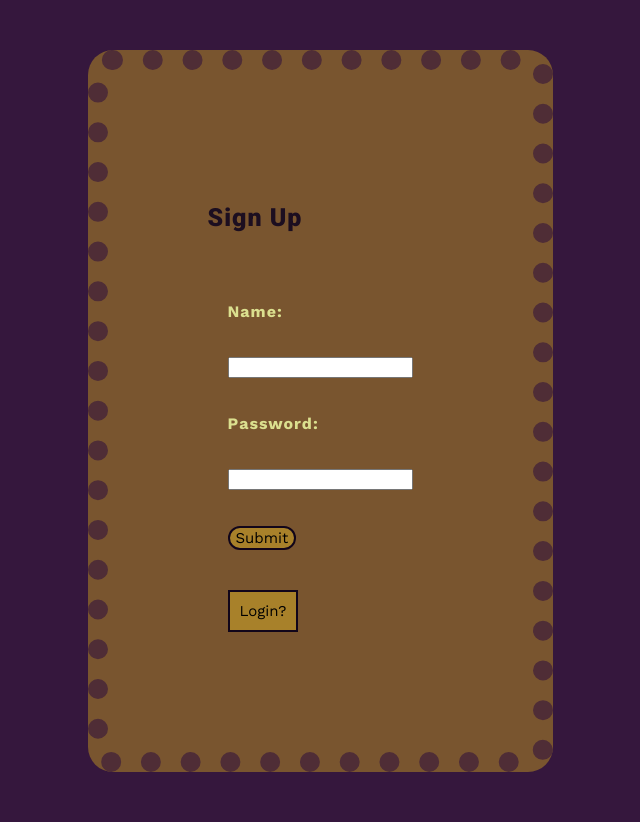
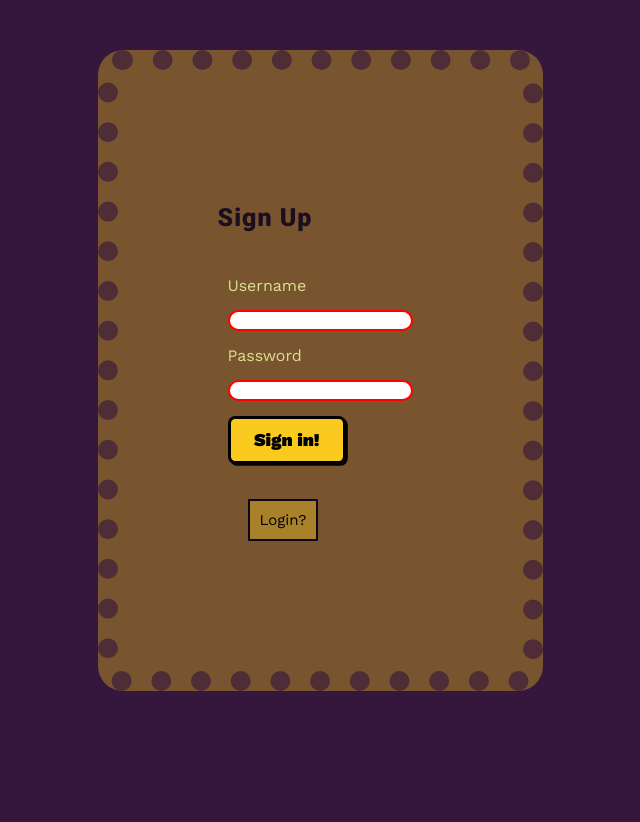
Before and after one commit to defnotafunction/FilmExplorer, a Flask app: page /sign-up in a window 1280 px wide. Shown: the part 130-952 px from the top of the page, without its empty margins (320-960 px from the left). After the commit the page ends 821 px from the top, so only its background shows below. Run offline with Flask 3, Linux system fonts and the light colour scheme.

Commit message:
Integrate form handling and styling for user login and media search
Introduce Flask-WTF for form management, update main.py to use form objects for login, signup, and search, modify browse.html and login.html to render these forms, and add CSS for form styling.

Replit-Commit-Author: Agent
Replit-Commit-Session-Id: d65c3b7e-c2df-40d4-8d8e-a972e33a0c86
Replit-Commit-Checkpoint-Type: full_checkpoint
Replit-Commit-Event-Id: 60d4afbe-fa91-4a4f-8abe-6b7fb590d88b
Replit-Commit-Screenshot-Url: https://storage.googleapis.com/screenshot-production-us-central1/6ee49c1b-52ed-4251-8db3-b2e294721e56/d65c3b7e-c2df-40d4-8d8e-a972e33a0c86/Zcxuno1
Replit-Helium-Checkpoint-Created: true

```diff
--- a/main.py
+++ b/main.py
@@ -1,7 +1,10 @@
 from flask import Flask, render_template, request, redirect, url_for
-import json
 from itertools import chain
 from findingmediaheckyeah import MediaRecommender, search_for_show, get_media_from_id, search_for_movie
+from flask_wtf import FlaskForm
+from wtforms import StringField, PasswordField, SubmitField
+from wtforms.validators import DataRequired, Length
+
 app = Flask(__name__)
 app.config['SECRET_KEY'] = 'dev-secret'
 #with open('CodeCanvas/userdata.json') as data:
@@ -16,9 +19,24 @@ def end_app(username):
     # save_user_data(user_data)
     pass
 
+class SignInForm(FlaskForm):
+    username = StringField('Username', validators=[DataRequired('Username needed!'), Length(min=5)])
+    password = PasswordField('Password', validators=[DataRequired('Password needed!'), Length(min=5)])
+    submit = SubmitField('Sign in!')
+
+class LoginForm(FlaskForm):
+    username = StringField('Username', validators=[DataRequired('Username needed!')])
+    password = PasswordField('Password', validators=[DataRequired('Password needed!')])
+    submit = SubmitField('Log in!')
+
+class Searchbar(FlaskForm):
+    query = StringField('Search!', validators=[DataRequired()])
+    search_button = SubmitField('🔍')
+
 queries = []
 recommender = MediaRecommender()
 logged_in = False
+
 @app.route('/home')
 @app.route('/')
 def home():
@@ -34,18 +52,20 @@ def find():
 
 @app.route('/browse', methods=['GET', 'POST'])
 def browse():
+    search_form = Searchbar()
     try:
-        if request.form['search']:
-            return redirect(url_for('search', page_num=1))
+        if search_form.validate_on_submit():
+            queries.append(search_form.query.data)
+            return redirect(url_for('search', page_num=1, query=search_form.query.data))
+
     finally:
-        return render_template('browse.html', page_name='Browse', page_content='Browse movies and shows!')
+        return render_template('browse.html', page_name='Browse', page_content='Browse movies and shows!', form=search_form)
 
 @app.route('/search/<int:page_num>')
-def search(page_num):
+def search(page_num, query=None):
 
     #  returns a list with media names
 
-    query = request.args.get('search')
     queries.append(request.args.get('search'))
     if query or queries:
         if query is None:
@@ -77,31 +97,33 @@ def userpage(username):
 
 @app.route('/login', methods=['GET', 'POST'])
 def login():
+    form = LoginForm()
     #if request.method == 'POST':
      #   if request.form['username'] in user_data:
       #      if user_data[request.form['username']]['password'] == request.form['password'] and not user_data[request.form['username']]['logged_in']:
        #         user_data[request.form['username']]['logged_in']= True
         #        return redirect(url_for('userpage', username=request.form['username']))
 
-    return render_template('login.html', page_name = 'Login')
+    return render_template('login.html', page_name = 'Login', form=form)
 
 @app.route('/sign-up', methods=['GET', 'POST'])
-
-
 def signup():
-    if request.method == 'POST':
+    signin_form = SignInForm()
+    if signin_form.validate_on_submit():
      #   if request.form['username'] not in user_data:
       #      user_data[request.form['username']] = {'password': request.form['password'], 'banned': False, 'logged_in': True}
        #     save_user_data(user_data)
             return redirect(url_for('userpage', username=request.form['username']))
 
-    return render_template('login.html', page_name = 'Sign Up')
+    return render_template('login.html', page_name = 'Sign Up', form=signin_form)
 
 @app.route('/gag')
 def run_gag():
     return render_template('gag.html')
+
 @app.errorhandler(404)
 def page_not_found(e):
     return redirect(url_for('home'))
+
 if __name__ == '__main__':
     app.run(debug=True)
--- a/pyproject.toml
+++ b/pyproject.toml
@@ -6,5 +6,6 @@ requires-python = ">=3.11"
 dependencies = [
     "fastapi>=0.118.2",
     "flask>=3.1.2",
+    "flask-wtf>=1.2.1",
     "uvicorn>=0.37.0",
 ]
--- a/static/home.css
+++ b/static/home.css
@@ -46,6 +46,28 @@ a {
   text-decoration: none;
 
 
+}
+
+form {
+    display: flex;
+    flex-direction: column;  /* stack fields vertically */
+    gap: 15px;
+    align-items: flex-start;
+}
+
+input {
+  border: 2px solid white;
+  outline: none;
+}
+
+input:invalid {
+  border-color: red;
+  border-radius: 5rem;
+}
+
+input:valid {
+  border-color: lightgreen;
+  border-radius: 5rem;
 }
 
 .header h1 {
@@ -219,3 +241,25 @@ p, label, li {
   color:#dbe08f;
   font-family: "Work Sans", sans-serif;
 }
+
+#submit {
+  background: #fbca1f;
+  font-family: "Work Sans", sans-serif;
+  padding: 0.6em 1.3em;
+  font-weight: 900;
+  font-size: 18px;
+  border: 3px solid black;
+  border-radius: 0.4em;
+  box-shadow: 0.1em 0.1em;
+  cursor: pointer;
+}
+
+#submit:hover {
+  transform: translate(-0.05em, -0.05em);
+  box-shadow: 0.15em 0.15em;
+}
+
+#submit:active {
+  transform: translate(0.05em, 0.05em);
+  box-shadow: 0.05em 0.05em;
+}
--- a/templates/login.html
+++ b/templates/login.html
@@ -1,16 +1,19 @@
 {% extends "preset.html" %}
 {% block content %}
-<form action="#" method="post">
-    <b><p>Name:</p></b>
-    <p><input type="text", name="username"></p>
-    <b><p>Password:</p></b>
-    <p><input type="text", name="password"></p>
-    <button type="submit" value="submit">Submit</button>
-</form>
-{% if page_name != "Sign Up" %}
+<div class='form-container'>
+    <form action="#" method="post">
+        {{form.hidden_tag()}}
+        {{form.username.label}}
+        {{form.username()}}
+        {{form.password.label}}
+        {{form.password()}}
+        {{form.submit()}}
 
-    <a href="{{ url_for('signup', page_name='Sign Up') }}">Sign up?</a>
-{%else%}
-    <a href='/login'>Login?</a>
-{% endif %}
+        {% if page_name != "Sign Up" %}
+            <a href="{{ url_for('signup', page_name='Sign Up') }}">Sign up?</a>
+        {%else%}
+            <a href='/login'>Login?</a>
+        {% endif %}
+    </form>
+</div>
 {%endblock%}
```
Also changed, not shown: templates/browse.html (+5 -3 lines), 1 other file.
